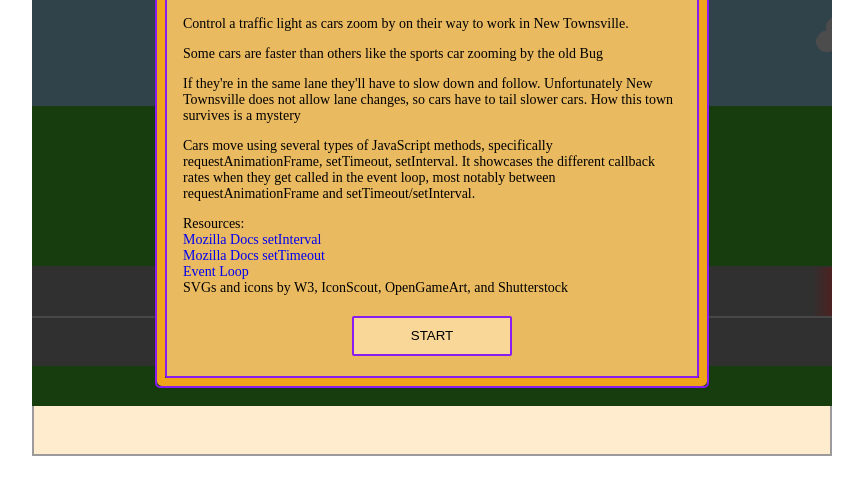
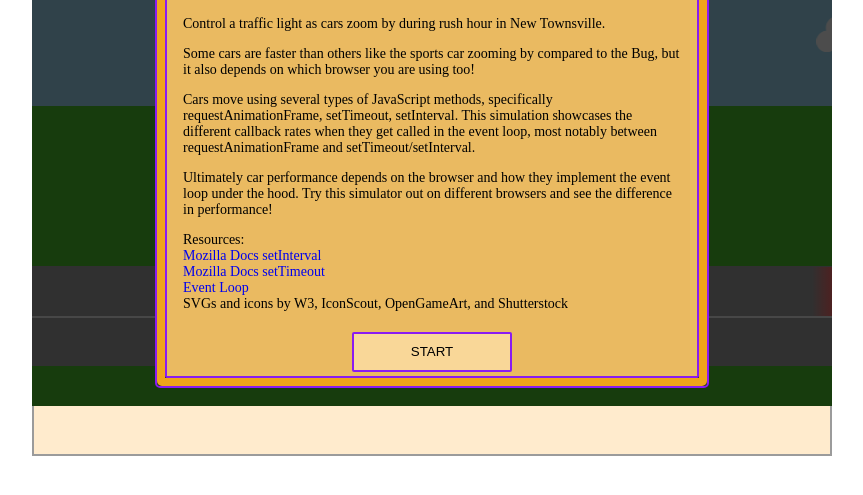
Before and after one commit to VietnameseCoffee/traffic-light, a website built with webpack: page docs/index.html in a window 1280 px wide. Shown: the part 219-714 px from the top of the page, without its empty margins (208-1071 px from the left). Built offline with nearby package versions, Linux system fonts and the light colour scheme.

Commit message:
Update modal content, and docs directory

```diff
--- a/docs/index.html
+++ b/docs/index.html
@@ -38,21 +38,22 @@
                         <h1>Traffic Light Simulator</h1>
                         <div>
                             <p>
-                                Control a traffic light as cars zoom by on their way to work in New Townsville.
+                                Control a traffic light as cars zoom by during rush hour in New Townsville.
                             </p>
                             <p>
-                                Some cars are faster than others like the sports car zooming by the old Bug
-                            </p>
-                            <p>
-                                If they're in the same lane they'll have to slow down and follow. Unfortunately
-                                New Townsville does not allow lane changes, so cars have to tail slower cars.
-                                How this town survives is a mystery
+                                Some cars are faster than others like the sports car zooming by compared to the Bug,
+                                but it also depends on which browser you are using too!
                             </p>
                             <p>
                                 Cars move using several types of JavaScript methods, specifically
-                                requestAnimationFrame, setTimeout, setInterval. It showcases the
+                                requestAnimationFrame, setTimeout, setInterval. This simulation showcases the
                                 different callback rates when they get called in the event loop,
                                 most notably between requestAnimationFrame and setTimeout/setInterval.
+                            </p>
+                            <p>
+                                Ultimately car performance depends on the browser and how they implement the
+                                event loop under the hood. Try this simulator out on different browsers and see
+                                the difference in performance!
                             </p>
                             Resources:
                             <div>
@@ -75,10 +76,10 @@
             <div id="buttons-wrapper">
 
                 <div id="buttons" class="hidden">
-                    LIGHTS
+                    LIGHT
                     <button class="btn grn" id="light-start">Start</button>
                     <button class="btn red" id="light-stop">Stop</button>
-                    ADD CARS
+                    CARS
                     <button class="btn" id="auto" data-on="off">Auto Off</button>
                     <button class="btn" id="add-slow">
                         <div class="btn-car slow"></div>
```
Also changed, not shown: docs/bundle.js (+1 -1 lines), src/index.html (+9 -8 lines).
